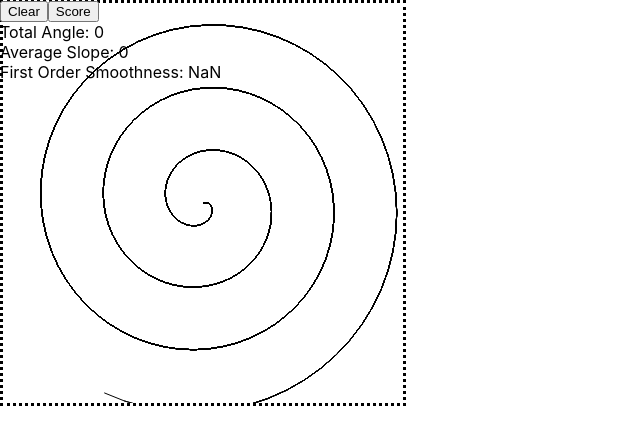
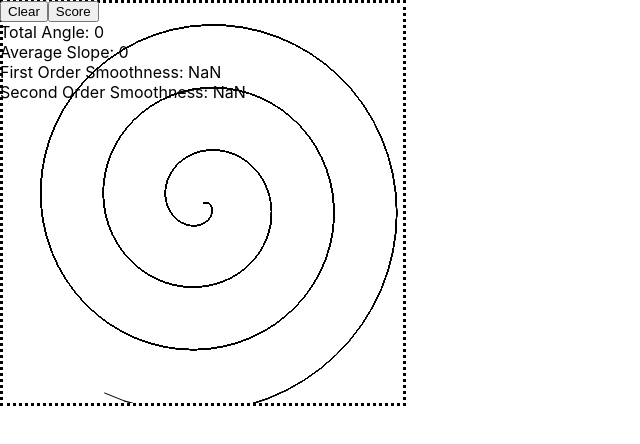
Before and after one commit to jashunp/Spiral-Analysis, a React (Create React App) app: page / in a window 1280 px wide. Both pictures are taken after a click on the button "Score". Shown: the top 444 px of the page, without its empty margins (0-640 px from the left). Built offline with nearby package versions, Linux system fonts and the light colour scheme.

Commit message:
Added first order smoothness

```diff
--- a/src/spiralAnalysis.js
+++ b/src/spiralAnalysis.js
@@ -2,44 +2,60 @@ const SpiralAnalysis = (props) => {
 
     var total_angle = 0
     var avg_slope = 0
+    var avg_slope_der = 0
+    var signed_der = 0
     // Calculation of Average Slope and Total Angle
     // Come back, might be broken
+
+    //Cosine Rule to find the angle between two sample points
     const cosRule = (a,b) => {
         const c = Math.sqrt(Math.pow(a,2)+Math.pow(b,2))
         const angle = Math.acos((Math.pow(c,2) - Math.pow(b,2) - Math.pow(a,2))/(-2*a*b))
         return angle
     }
 
+    //Calculating the lengths of each point
     const lengths = []
     for (let j = 0; j < props.data.length; j++){
         lengths.push(Math.sqrt(Math.pow(props.data[j][0]-props.center,2) + Math.pow(props.data[j][1]-props.center,2)))
     }
 
+
+    // First Order Smoothness
     for (let a = 1; a < props.data.length;a++){
 
-        // const angle_diff = (Math.atan(props.data[a][1]/props.data[a][0])-Math.atan(props.data[a-1][1]/props.data[a-1][0]))
-        // console.log(angle_diff*57.2958)
-        //const slope = (((props.data[a][1]-props.data[a-1][1])/(props.data[a][0]-props.data[a-1][0]))/angle_diff)^2
-        let angle_diff = cosRule(lengths[a],lengths[a-1])
-        console.log(angle_diff)
-        total_angle += angle_diff
+
+        let distOverAngle;
+        let angle_diff = cosRule(lengths[a],lengths[a-1]);
+        distOverAngle = (lengths[a]-lengths[a-1])/angle_diff
+        // console.log(angle_diff);
+        total_angle += angle_diff;
+        avg_slope += Math.pow(distOverAngle,2)
+        avg_slope_der += Math.pow((distOverAngle/angle_diff),2)
+
 
         //avg_slope += slope
 
     }
 
-    const firstOrderSmoothness = (total_angle,avg_slope) =>{
-    var res = (1/total_angle)*(avg_slope)
-    return Math.log(res)
+
+    // console.log(avg_slope)
+
+    const firstOrderSmoothness = (total_angle,avg_slope) => {
+        var res = (1/total_angle)*(avg_slope)
+        return Math.log(res)
     }
 
-    const secondOrderSmoothness = () =>{
-
+    const secondOrderSmoothness = (total_angle,avg_slope_der) => {
+        var res = 1/total_angle*(avg_slope_der)
+        return Math.log(res)
     }
 
 
-    const secondZeroCrossingRate = () =>{
 
+    const secondZeroCrossingRate = (signed_der) =>{
+        var res = (1/(2*(lengths.length - 1))) * signed_der
+        return res
     }
 
 
@@ -51,7 +67,8 @@ const SpiralAnalysis = (props) => {
             //<div>{.4615*firstOrderSmoothness()+.0544*secondZeroCrossingRate()-.2331*(firstOrderSmoothness())^2-.0726*(secondOrderSmoothness())^2-.001(secondZeroCrossingRate())^2+.2539*firstOrderSmoothness()*secondOrderSmoothness()+1.3668}</div>
             <div><div>Total Angle: {total_angle}</div>
             <div>Average Slope: {avg_slope}</div>
-            <div>First Order Smoothness: {firstOrderSmoothness(total_angle,avg_slope)}</div></div>
+            <div>First Order Smoothness: {firstOrderSmoothness(total_angle,avg_slope)}</div>
+            <div>Second Order Smoothness: {secondOrderSmoothness(total_angle,avg_slope_der)}</div></div>
 
             );
     }
```
